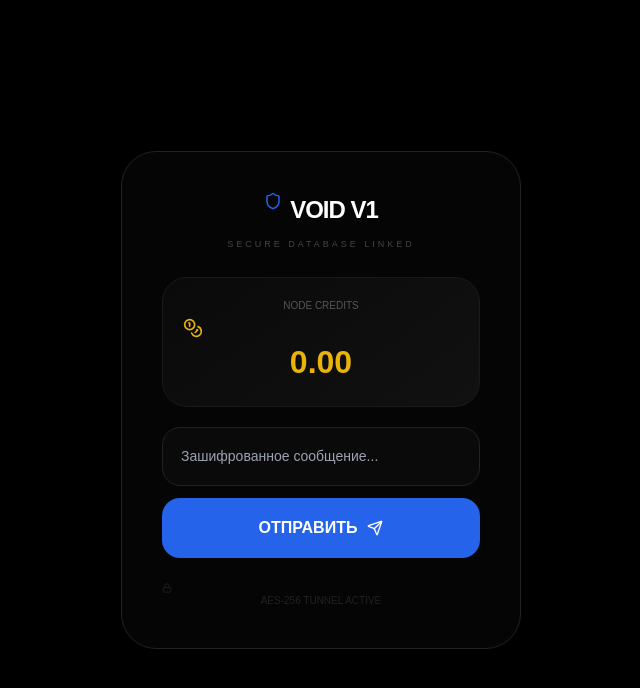
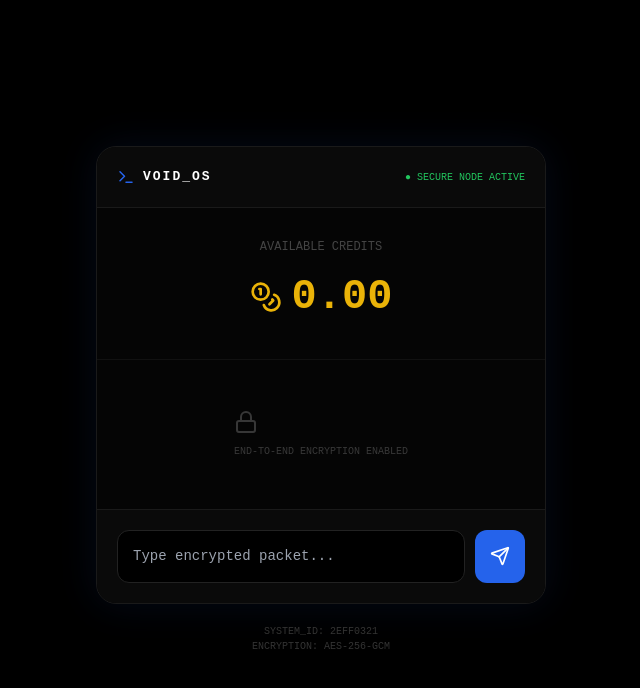
Before and after one commit to p1shenak/messenger_new, a Next.js app: page / in a window 1280 px wide. Shown: the top 688 px of the page, without its empty margins (319-959 px from the left). Built offline with nearby package versions, Linux system fonts and the light colour scheme; no server answers.

Commit message:
page.tsx

```diff
--- a/app/page.tsx
+++ b/app/page.tsx
@@ -1,65 +1,135 @@
 "use client";
 
 import { useState, useEffect } from "react";
-// Импортируем клиент из твоей папки lib, которую мы сохранили
+import { Send, Coins, Shield, Lock, Terminal } from "lucide-react";
+// Импорт клиента выносим в динамику через useEffect, чтобы не ломать билд
 import { createClient } from "@/lib/supabase/client";
-import { Send, Coins, Lock, Shield } from "lucide-react";
 
 export default function Home() {
-  const supabase = createClient();
   const [msg, setMsg] = useState("");
   const [balance, setBalance] = useState(0);
+  const [status, setStatus] = useState("OFFLINE");
 
-  // Пример того, как мы будем работать с базой в будущем
+  // Инициализация базы только в браузере
   useEffect(() => {
-    console.log("VOID: Подключение к Supabase активно");
+    try {
+      const supabase = createClient();
+      if (supabase) {
+        setStatus("SECURE NODE ACTIVE");
+        console.log("VOID: Канал связи с Supabase установлен");
+      }
+    } catch (e) {
+      console.error("Ошибка подключения:", e);
+    }
   }, []);
 
-  const handleSend = () => {
+  const handleSendMessage = async () => {
     if (!msg.trim()) return;
-    // Логика начисления монет
-    setBalance(prev => prev + 0.90);
+
+    // Логика начисления (пока локально, чтобы ты видел результат сразу)
+    setBalance((prev) => prev + 0.90);
+
+    // Эффект отправки
+    const currentMsg = msg;
     setMsg("");
-    alert("Пакет данных зашифрован и отправлен в сеть.");
+    console.log("Отправка зашифрованного пакета:", currentMsg);
+
+    // Здесь будет вызов supabase.from('messages').insert(...) после настройки таблицы
   };
 
   return (
-    <main style={{ backgroundColor: '#000', color: '#fff', minHeight: '100vh', fontFamily: 'sans-serif', display: 'flex', flexDirection: 'column', alignItems: 'center', justifyContent: 'center' }}>
-      <div style={{ border: '1px solid #222', padding: '40px', borderRadius: '35px', background: '#050505', textAlign: 'center', width: '90%', maxWidth: '400px', boxShadow: '0 20px 60px rgba(0,0,0,0.8)' }}>
+    <main style={{
+      backgroundColor: '#000',
+      color: '#fff',
+      minHeight: '100vh',
+      fontFamily: 'monospace',
+      display: 'flex',
+      flexDirection: 'column',
+      alignItems: 'center',
+      justifyContent: 'center',
+      padding: '20px'
+    }}>
+      {/* ОСНОВНОЙ ТЕРМИНАЛ */}
+      <div style={{
+        width: '100%',
+        maxWidth: '450px',
+        border: '1px solid #1a1a1a',
+        borderRadius: '20px',
+        background: '#050505',
+        overflow: 'hidden',
+        boxShadow: '0 0 40px rgba(37, 99, 235, 0.1)'
+      }}>
 
-        <div style={{ display: 'flex', justifyContent: 'center', gap: '8px', marginBottom: '10px' }}>
-          <Shield size={18} color="#2563eb" />
-          <h1 style={{ fontSize: '24px', fontWeight: '900', letterSpacing: '-1px', margin: 0 }}>VOID V1</h1>
+        {/* ХЕДЕР */}
+        <div style={{ padding: '20px', borderBottom: '1px solid #1a1a1a', display: 'flex', justifyContent: 'space-between', alignItems: 'center', background: '#0a0a0a' }}>
+          <div style={{ display: 'flex', alignItems: 'center', gap: '8px' }}>
+            <Terminal size={18} color="#2563eb" />
+            <span style={{ fontWeight: 'bold', letterSpacing: '2px' }}>VOID_OS</span>
+          </div>
+          <div style={{ fontSize: '10px', color: status.includes("ACTIVE") ? "#22c55e" : "#ef4444" }}>
+            ● {status}
+          </div>
         </div>
 
-        <p style={{ fontSize: '9px', color: '#444', letterSpacing: '3px', marginBottom: '25px', textTransform: 'uppercase' }}>Secure Database Linked</p>
-
-        <div style={{ margin: '20px 0', padding: '20px', background: 'linear-gradient(145deg, #0a0a0a, #111)', borderRadius: '25px', border: '1px solid #1a1a1a' }}>
-          <div style={{ fontSize: '10px', color: '#555', marginBottom: '5px' }}>NODE CREDITS</div>
-          <div style={{ fontSize: '32px', fontWeight: 'bold', color: '#eab308' }}>
-            <Coins size={20} style={{ marginRight: '8px' }} />
+        {/* БАЛАНС */}
+        <div style={{ padding: '30px 20px', textAlign: 'center' }}>
+          <div style={{ fontSize: '12px', color: '#444', marginBottom: '10px', textTransform: 'uppercase' }}>Available Credits</div>
+          <div style={{ fontSize: '42px', fontWeight: 'bold', color: '#eab308', display: 'flex', alignItems: 'center', justifyContent: 'center', gap: '10px' }}>
+            <Coins size={32} />
             {balance.toFixed(2)}
           </div>
         </div>
 
-        <div style={{ display: 'flex', flexDirection: 'column', gap: '12px' }}>
+        {/* ЭКРАН СООБЩЕНИЙ (ЗАГЛУШКА) */}
+        <div style={{ height: '150px', padding: '0 20px', display: 'flex', alignItems: 'center', justifyContent: 'center', borderTop: '1px solid #111' }}>
+          <div style={{ textAlign: 'center', opacity: 0.2 }}>
+            <Lock size={24} style={{ marginBottom: '10px' }} />
+            <div style={{ fontSize: '10px' }}>END-TO-END ENCRYPTION ENABLED</div>
+          </div>
+        </div>
+
+        {/* ВВОД */}
+        <div style={{ padding: '20px', background: '#0a0a0a', borderTop: '1px solid #1a1a1a' }}>
+          <div style={{ display: 'flex', gap: '10px' }}>
             <input
+              type="text"
               value={msg}
               onChange={(e) => setMsg(e.target.value)}
-            placeholder="Зашифрованное сообщение..."
-            style={{ padding: '18px', borderRadius: '18px', border: '1px solid #222', background: '#0a0a0a', color: '#fff', outline: 'none', fontSize: '14px' }}
+              placeholder="Type encrypted packet..."
+              style={{
+                flex: 1,
+                padding: '15px',
+                borderRadius: '12px',
+                border: '1px solid #222',
+                background: '#000',
+                color: '#22c55e',
+                outline: 'none',
+                fontSize: '14px'
+              }}
             />
             <button
-            onClick={handleSend}
-            style={{ padding: '18px', borderRadius: '18px', border: 'none', background: '#2563eb', color: '#fff', fontWeight: 'bold', cursor: 'pointer', display: 'flex', alignItems: 'center', justifyContent: 'center', gap: '10px' }}
+              onClick={handleSendMessage}
+              style={{
+                background: '#2563eb',
+                border: 'none',
+                padding: '15px',
+                borderRadius: '12px',
+                color: '#fff',
+                cursor: 'pointer',
+                transition: '0.2s'
+              }}
+              onMouseOver={(e) => e.currentTarget.style.background = '#1d4ed8'}
+              onMouseOut={(e) => e.currentTarget.style.background = '#2563eb'}
             >
-            ОТПРАВИТЬ <Send size={16} />
+              <Send size={20} />
             </button>
           </div>
+        </div>
+      </div>
 
-        <div style={{ marginTop: '25px', color: '#222', fontSize: '10px' }}>
-          <Lock size={10} /> AES-256 TUNNEL ACTIVE
-        </div>
+      <div style={{ marginTop: '20px', fontSize: '10px', color: '#333', textAlign: 'center' }}>
+        SYSTEM_ID: {Math.random().toString(16).slice(2, 10).toUpperCase()} <br />
+        ENCRYPTION: AES-256-GCM
       </div>
     </main>
   );
```
Lines whose indentation alone changed are shown as unchanged.
